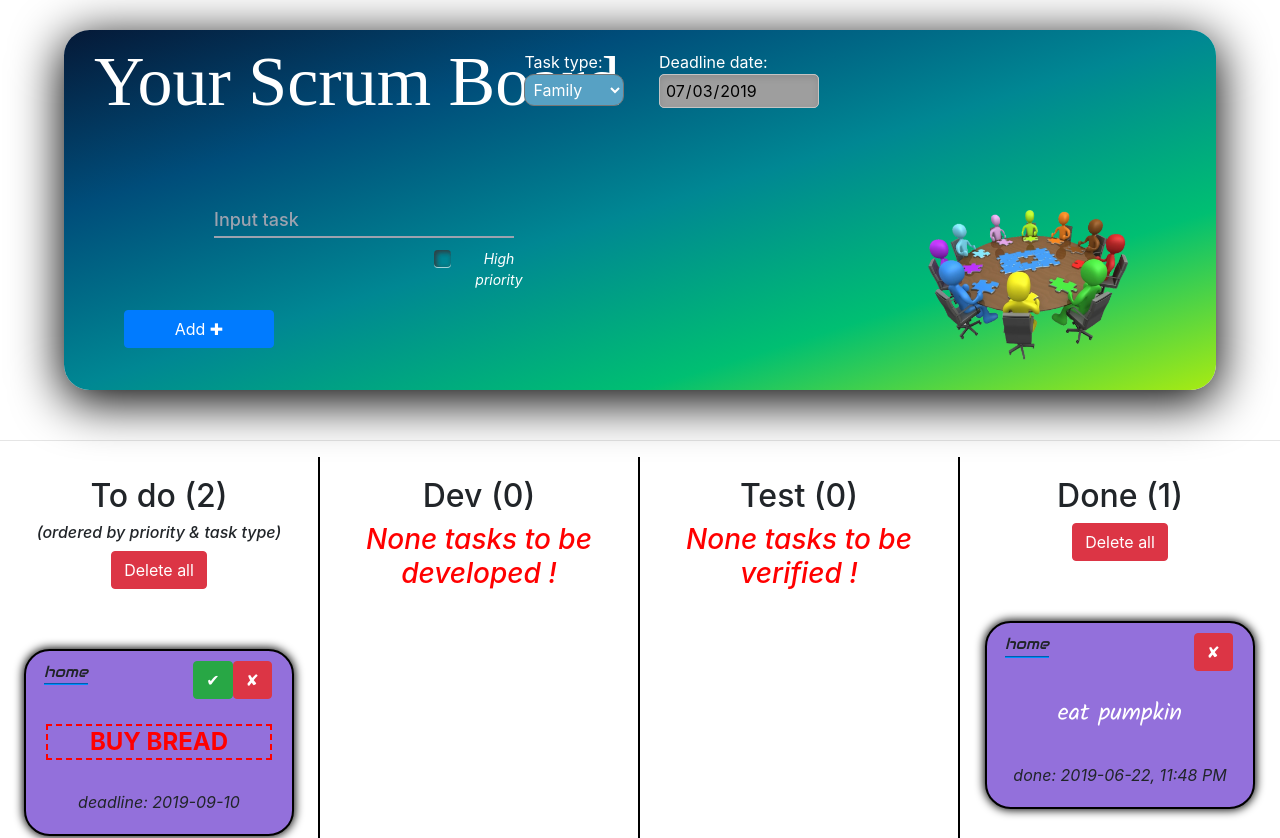
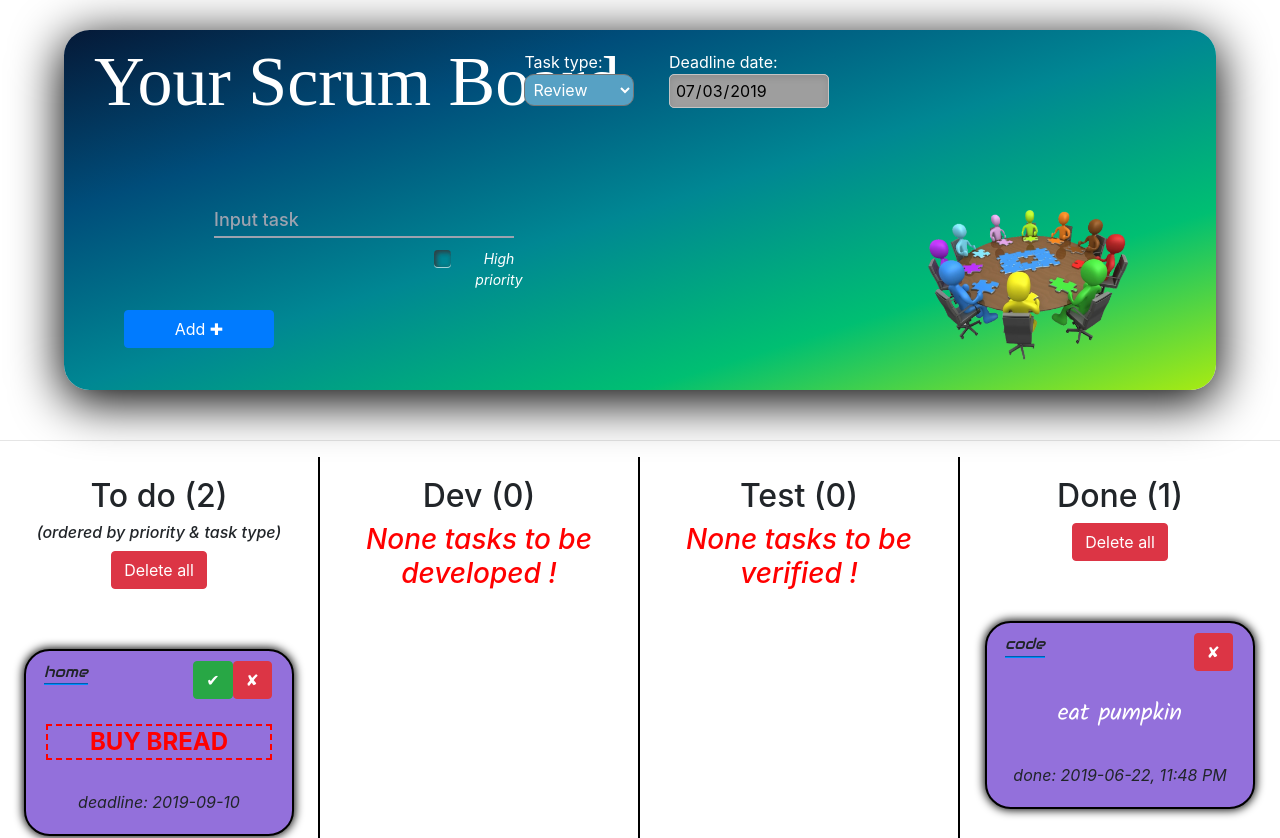
Before and after one commit to drozdzyk667/React.js-Advanced-to-do, a React (Create React App) app: page / in a window 1280 px wide. Shown: the top 838 px of the page. Built offline with nearby package versions, Linux system fonts and the light colour scheme; grey boxes are pictures that could not be loaded; a web font is replaced by a local one.

Commit message:
changing task types

```diff
--- a/src/App.js
+++ b/src/App.js
@@ -5,7 +5,7 @@ import workTable from "./work-table.png";
 class App extends Component {
   state = {
     draft: "",
-    taskType: "family",
+    taskType: "review",
     taskColor: { backgroundColor: "#57A1C4" },
     AddActive: false,
     priority: false,
@@ -28,7 +28,7 @@ class App extends Component {
         name: "buy petrol",
         priority: false,
         deadlineTask: "2019-08-22",
-        type: "car",
+        type: "doc",
         taskColor: { backgroundColor: "#92C1FF" }
       }
     ],
@@ -40,7 +40,7 @@ class App extends Component {
         name: "eat pumpkin",
         priority: false,
         doneAt: "2019-06-22, 11:48 PM",
-        type: "home",
+        type: "code",
         taskColor: { backgroundColor: "#9370DB" }
       }
     ]
@@ -125,7 +125,7 @@ class App extends Component {
         draft: "",
         priority: false,
         date: this.state.dateNow,
-        taskType: "family",
+        taskType: "review",
         taskColor: { backgroundColor: "#57A1C4" },
         AddActive: false
       });
@@ -255,27 +255,27 @@ class App extends Component {
     });
 
     switch (e.target.value) {
-      case "family":
+      case "review":
         return this.setState({
           taskColor: { backgroundColor: "#57A1C4" }
         });
-      case "home":
+      case "code":
         return this.setState({
           taskColor: { backgroundColor: "#9370DB" }
         });
-      case "work":
+      case "test":
         return this.setState({
           taskColor: { backgroundColor: "#CBC8C8" }
         });
-      case "car":
+      case "doc":
         return this.setState({
           taskColor: { backgroundColor: "#92C1FF" }
         });
-      case "food":
+      case "analyse":
         return this.setState({
           taskColor: { backgroundColor: "#68D384" }
         });
-      case "school":
+      case "ext":
         return this.setState({
           taskColor: { backgroundColor: "#E5AE3A" }
         });
@@ -403,12 +403,12 @@ class App extends Component {
                 onChange={this.handleSelect}
                 id="choice"
               >
-                <option value="family">Family</option>
-                <option value="home">Home</option>
-                <option value="work">Work</option>
-                <option value="car">Car</option>
-                <option value="food">Food</option>
-                <option value="school">School</option>
+                <option value="review">Review</option>
+                <option value="code">Code</option>
+                <option value="test">Test</option>
+                <option value="doc">Document</option>
+                <option value="analyse">Analysis</option>
+                <option value="ext">Extend</option>
                 <option value="others">Others</option>
               </select>
             </label>
--- a/src/App.scss
+++ b/src/App.scss
@@ -333,7 +333,7 @@ h4 {
       color: rgb(255, 255, 255);
       outline: none;
       cursor: pointer;
-      width: 90px;
+      width: 110px;
 
       @include desktop {
         padding: 4px;
@@ -342,7 +342,7 @@ h4 {
         color: rgb(255, 255, 255);
         outline: none;
         cursor: pointer;
-        width: 100px;
+        width: 110px;
       }
 
       &:hover {
@@ -360,7 +360,7 @@ h4 {
   .deadlineDate {
     position: absolute;
     top: 90px;
-    left: 42%;
+    left: 48%;
 
     @include desktop {
       position: relative;
```
